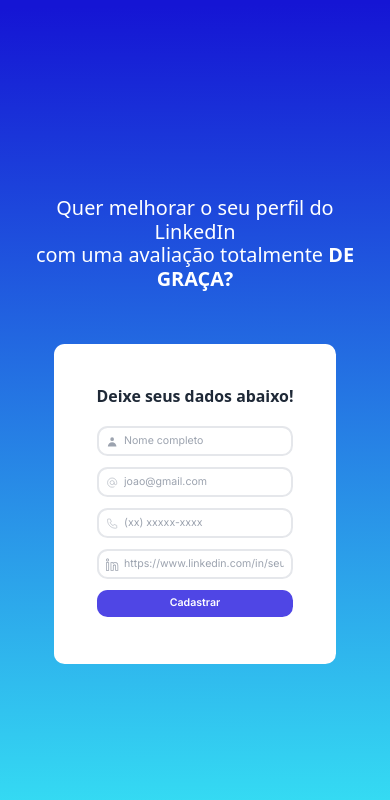
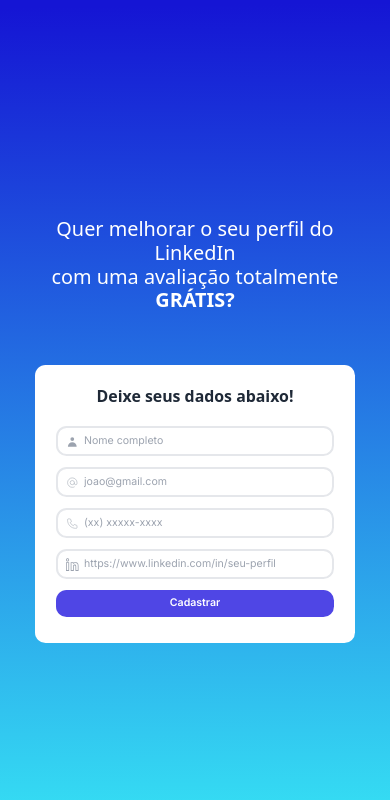
Before and after one commit to mdsavian/marlonsavian.com, a Next.js app: page /mentoria in a window 390 px wide. Shown: the top 800 px of the page. Built offline with nearby package versions, Linux system fonts and the light colour scheme.

Commit message:
feat(mentorship): fix form size

```diff
--- a/app/mentoria/page.tsx
+++ b/app/mentoria/page.tsx
@@ -5,10 +5,10 @@ const Mentoria: React.FC = () => {
         <div className="px-8">
           <p className="text-white mt-6 text-center text-3xl font-sans">
             Quer melhorar o seu perfil do LinkedIn <br />
-            com uma avaliação totalmente <strong>DE GRAÇA?</strong>
+            com uma avaliação totalmente <strong>GRÁTIS?</strong>
           </p>
         </div>
-        <form className="mt-20 bg-white p-16 rounded-2xl">
+        <form className="mt-20 bg-white p-8 md:p-16 rounded-2xl min-w-[320px]">
           <h1 className="text-gray-800 font-bold text-2xl text-center mb-7 font-sans">
             Deixe seus dados abaixo!
           </h1>
@@ -40,7 +40,7 @@ const Mentoria: React.FC = () => {
               <path d="M16 12a4 4 0 10-8 0 4 4 0 008 0zm0 0v1.5a2.5 2.5 0 005 0V12a9 9 0 10-9 9m4.5-1.206a8.959 8.959 0 01-4.5 1.207" />
             </svg>
             <input
-              className="pl-2 outline-none border-none w-full "
+              className="pl-2 outline-none border-none w-full"
               type="text"
               name="email"
               id="email"
```
